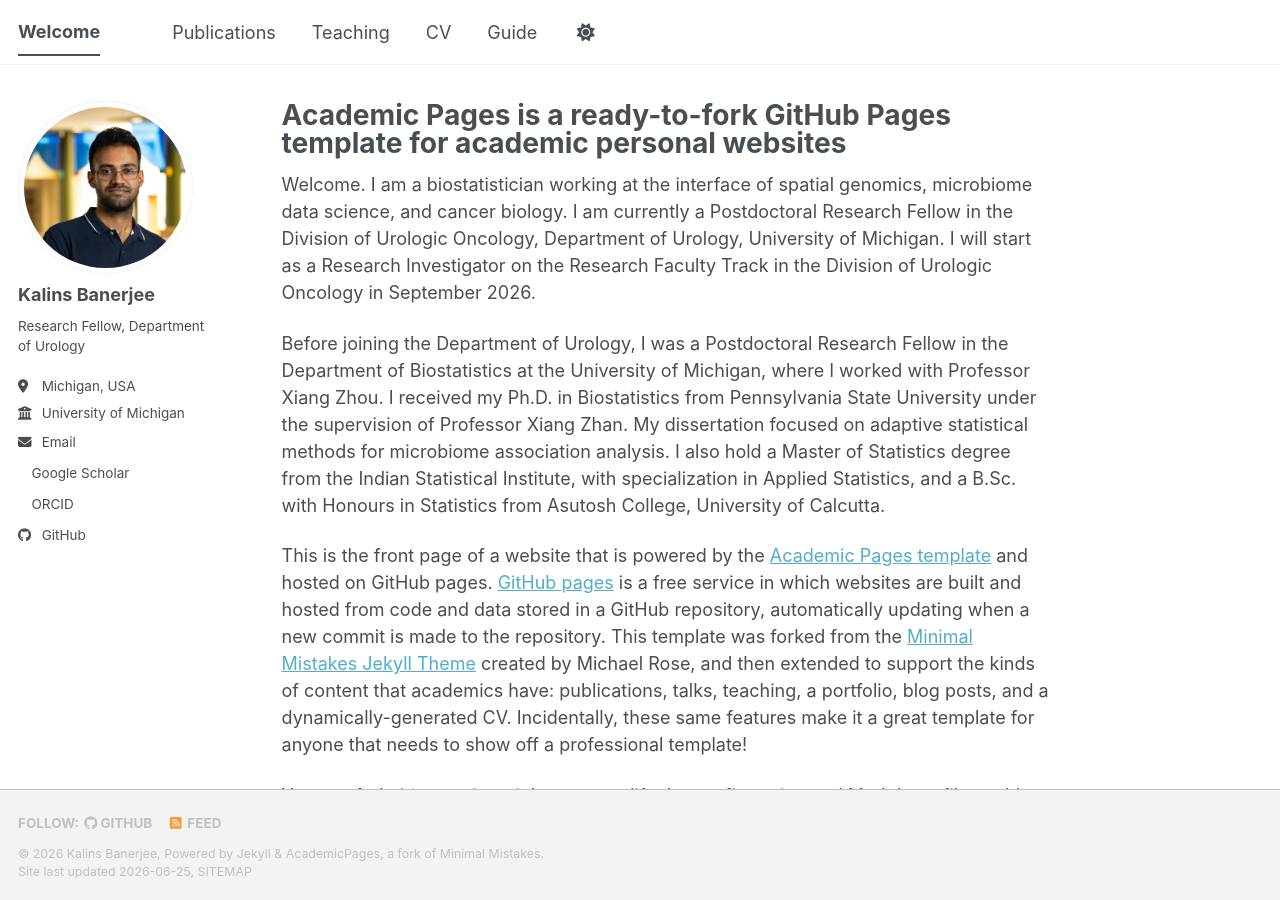
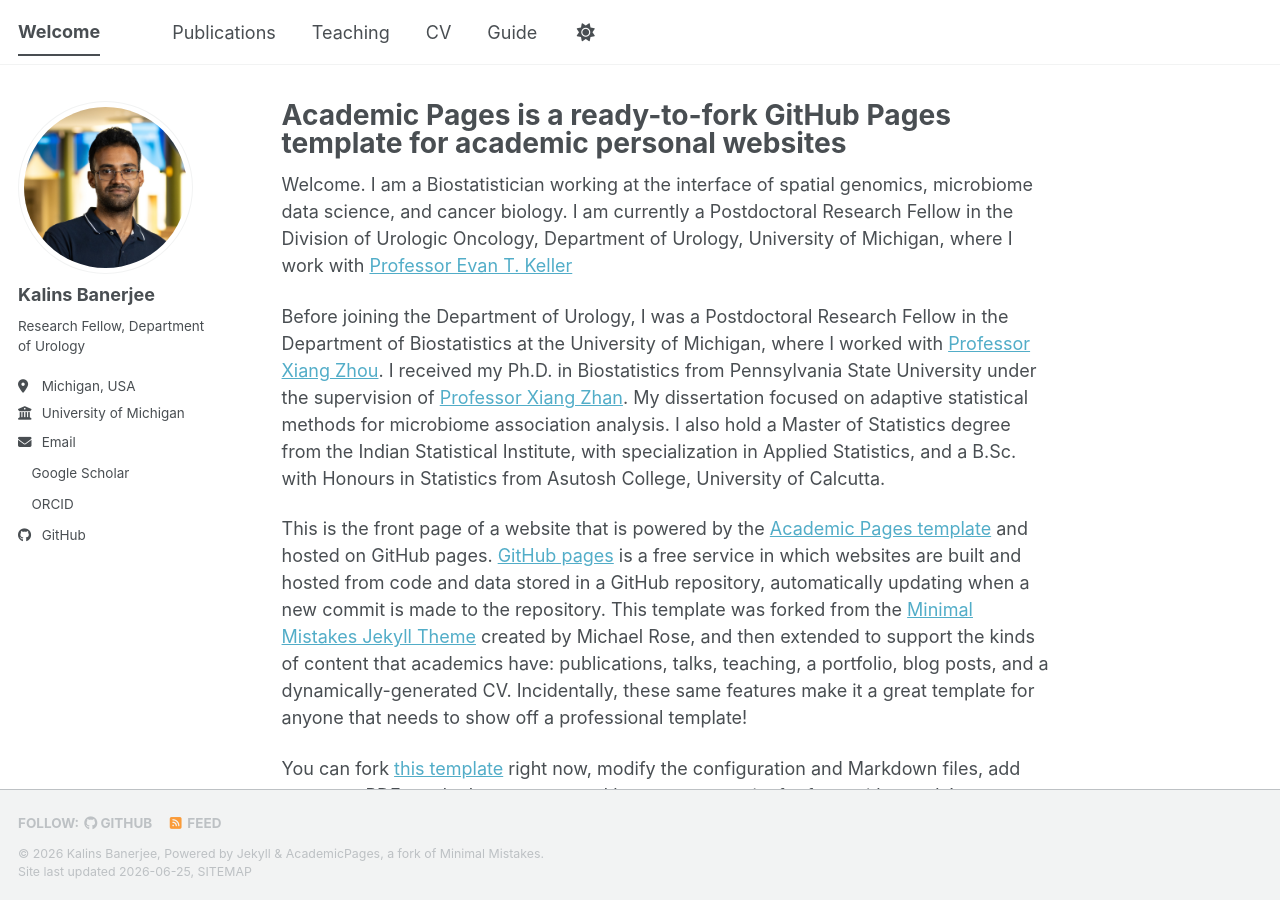
Before and after one commit to kzb193/kzb193.github.io, a Jekyll site: the page built from _pages/about.md, in a window 1280 px wide and 900 px high. Built offline with Jekyll 4.4.1, drawn with Linux system fonts in a browser that asks for light colours; a style sheet for code colours, icons or effects is not loaded.

Commit message:
Revise biography with links and current role details
Updated the biography to include links to professors and clarified current position.

```diff
--- a/_pages/about.md
+++ b/_pages/about.md
@@ -7,10 +7,10 @@ redirect_from:
   - /about.html
 ---
 
-Welcome. I am a biostatistician working at the interface of spatial genomics, microbiome data science, and cancer biology.
-I am currently a Postdoctoral Research Fellow in the Division of Urologic Oncology, Department of Urology, University of Michigan. I will start as a Research Investigator on the Research Faculty Track in the Division of Urologic Oncology in September 2026.
+Welcome. I am a Biostatistician working at the interface of spatial genomics, microbiome data science, and cancer biology.
+I am currently a Postdoctoral Research Fellow in the Division of Urologic Oncology, Department of Urology, University of Michigan, where I work with [Professor Evan T. Keller]([https://xiangzhou.github.io/](https://medschool.umich.edu/profile/1464/evan-t-keller))
 
-Before joining the Department of Urology, I was a Postdoctoral Research Fellow in the Department of Biostatistics at the University of Michigan, where I worked with Professor Xiang Zhou. I received my Ph.D. in Biostatistics from Pennsylvania State University under the supervision of Professor Xiang Zhan. My dissertation focused on adaptive statistical methods for microbiome association analysis. I also hold a Master of Statistics degree from the Indian Statistical Institute, with specialization in Applied Statistics, and a B.Sc. with Honours in Statistics from Asutosh College, University of Calcutta.
+Before joining the Department of Urology, I was a Postdoctoral Research Fellow in the Department of Biostatistics at the University of Michigan, where I worked with [Professor Xiang Zhou](https://xiangzhou.github.io/). I received my Ph.D. in Biostatistics from Pennsylvania State University under the supervision of [Professor Xiang Zhan](https://sites.google.com/view/zhangroup/home). My dissertation focused on adaptive statistical methods for microbiome association analysis. I also hold a Master of Statistics degree from the Indian Statistical Institute, with specialization in Applied Statistics, and a B.Sc. with Honours in Statistics from Asutosh College, University of Calcutta.
 
 
 This is the front page of a website that is powered by the [Academic Pages template](https://github.com/academicpages/academicpages.github.io) and hosted on GitHub pages. [GitHub pages](https://pages.github.com) is a free service in which websites are built and hosted from code and data stored in a GitHub repository, automatically updating when a new commit is made to the repository. This template was forked from the [Minimal Mistakes Jekyll Theme](https://mmistakes.github.io/minimal-mistakes/) created by Michael Rose, and then extended to support the kinds of content that academics have: publications, talks, teaching, a portfolio, blog posts, and a dynamically-generated CV. Incidentally, these same features make it a great template for anyone that needs to show off a professional template!
```
